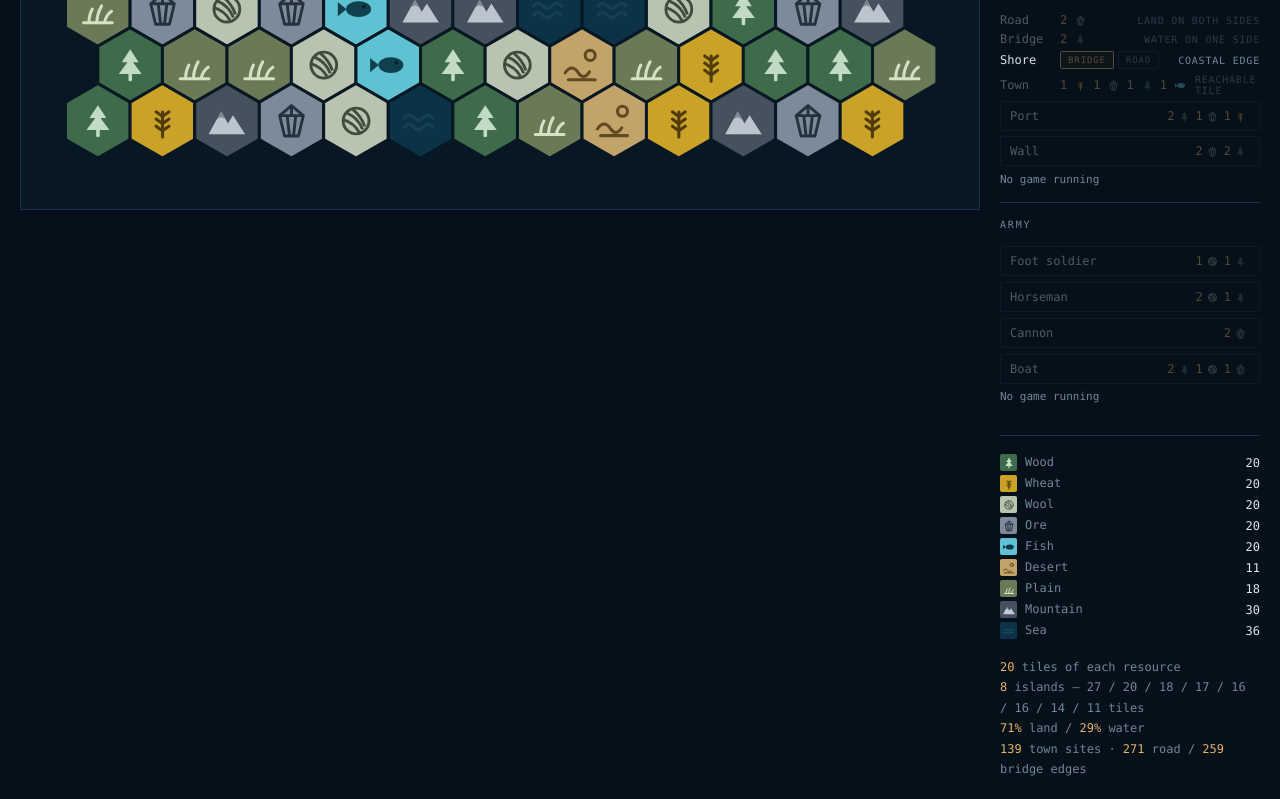
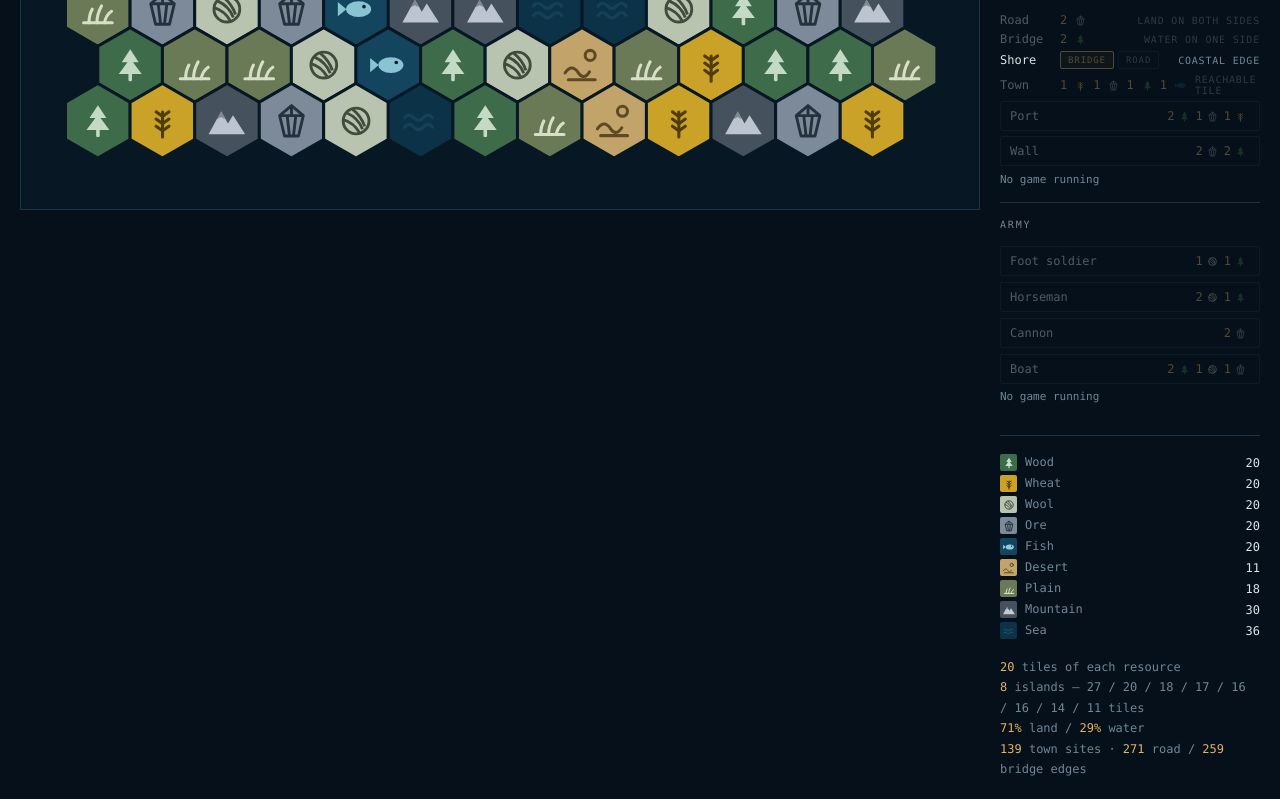
Before and after one commit to gdamiris/gdamiris.github.io, a website with bundled scripts: page TRqM0Ww4ed/index.html in a window 1280 px wide. Shown: the part 741-1540 px from the top of the page. Built offline with nearby package versions, Linux system fonts and the light colour scheme.

Commit message:
adjusted color of the fish

```diff
--- a/TRqM0Ww4ed/src/terrain.js
+++ b/TRqM0Ww4ed/src/terrain.js
@@ -6,7 +6,7 @@ export const TERRAIN = {
   wheat:    { label: "Wheat",    color: "var(--wheat)",    ink: "#4A3708", kind: "resource" },
   wool:     { label: "Wool",     color: "var(--wool)",     ink: "#3A4636", kind: "resource" },
   ore:      { label: "Ore",      color: "var(--ore)",      ink: "#212D38", kind: "resource" },
-  fish:     { label: "Fish",     color: "var(--fish)",     ink: "#0B3A45", kind: "resource", water: true },
+  fish:     { label: "Fish",     color: "var(--fish)",     ink: "#8FCBD8", kind: "resource", water: true },
   desert:   { label: "Desert",   color: "var(--desert)",   ink: "#5A4520", kind: "barren" },
   plain:    { label: "Plain",    color: "var(--plain)",    ink: "#DDE6CE", kind: "barren" },
   mountain: { label: "Mountain", color: "var(--mountain)", ink: "#C3CCD6", kind: "barren" },
--- a/TRqM0Ww4ed/styles/tokens.css
+++ b/TRqM0Ww4ed/styles/tokens.css
@@ -10,7 +10,7 @@
   --bad:   #D98A6A;
 
   --sea:      #0C3247;
-  --fish:     #5FC2D2;   /* shallows: clearly lighter than open sea, at a glance */
+  --fish:     #14455F;   /* shallows: the same water, one step up in tone */
   --wood:     #3E6B4A;
   --wheat:    #C9A227;
   --wool:     #B9C4B0;
```
